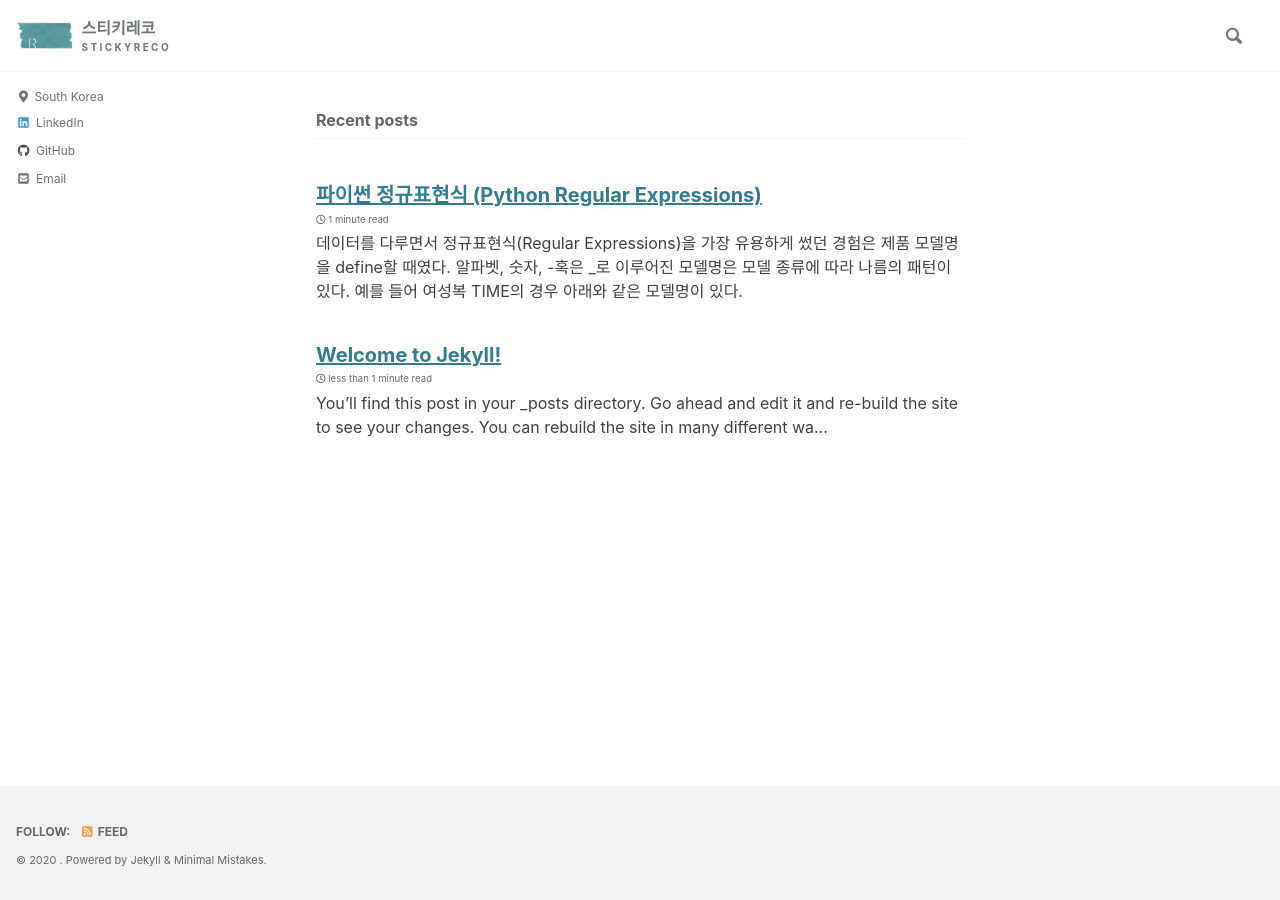
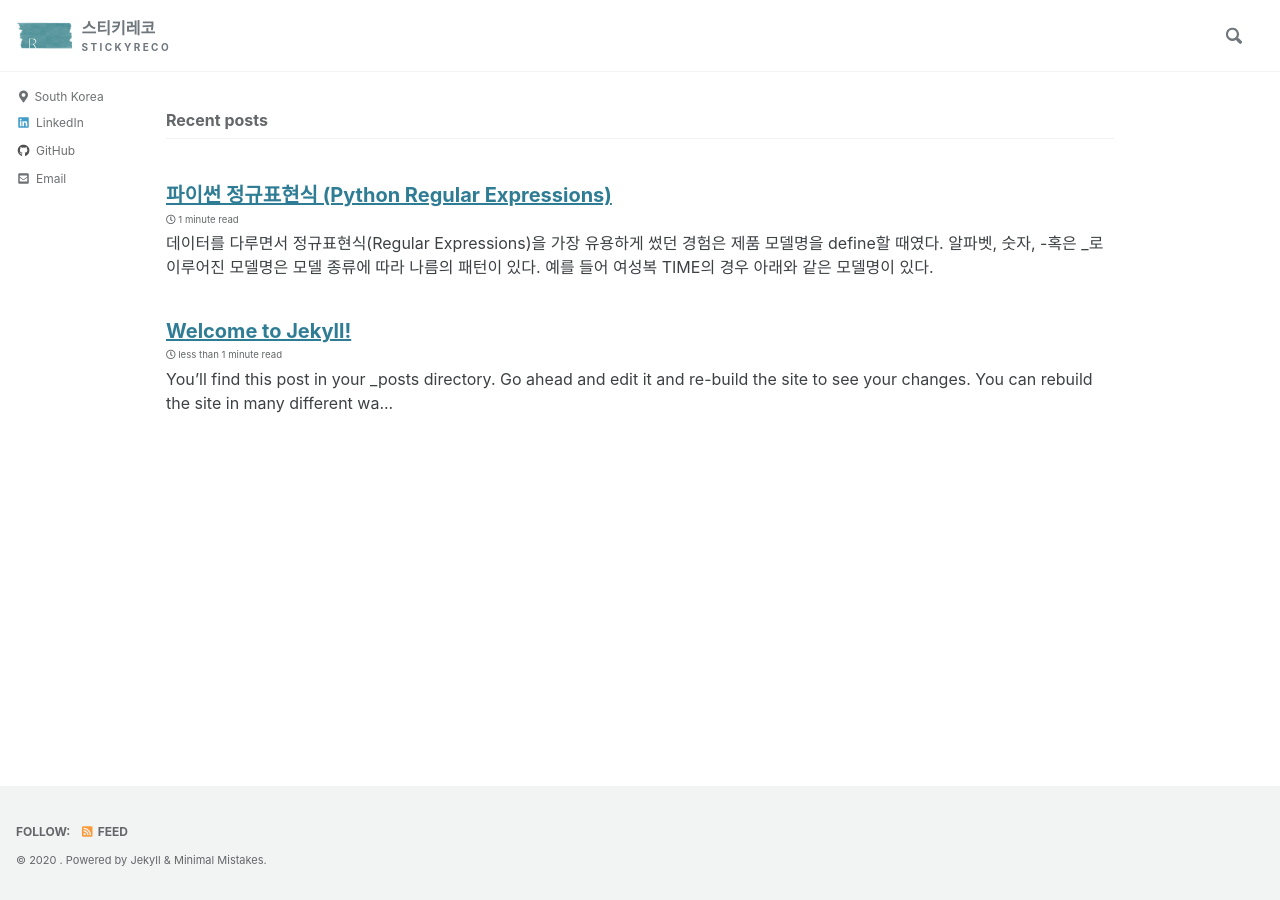
Before and after one commit to amoryoungakim/amoryoungakim.github.io, a Jekyll site: the page built from index.html, in a window 1280 px wide. Built offline with Jekyll 4.4.1, drawn with Linux system fonts in a browser that asks for light colours; cached includes are drawn as plain includes; the list of posts is cut into pages by our own code.

Commit message:
Update _variables.scss

```diff
--- a/_sass/minimal-mistakes/_variables.scss
+++ b/_sass/minimal-mistakes/_variables.scss
@@ -151,9 +151,9 @@ $max-width: $x-large !default;
    Grid
    ========================================================================== */
 
-$right-sidebar-width-narrow: 200px !default;
-$right-sidebar-width: 300px !default;
-$right-sidebar-width-wide: 400px !default;
+$right-sidebar-width-narrow: 150px !default;
+$right-sidebar-width: 150px !default;
+$right-sidebar-width-wide: 150px !default;
 
 /*
    Other
```
